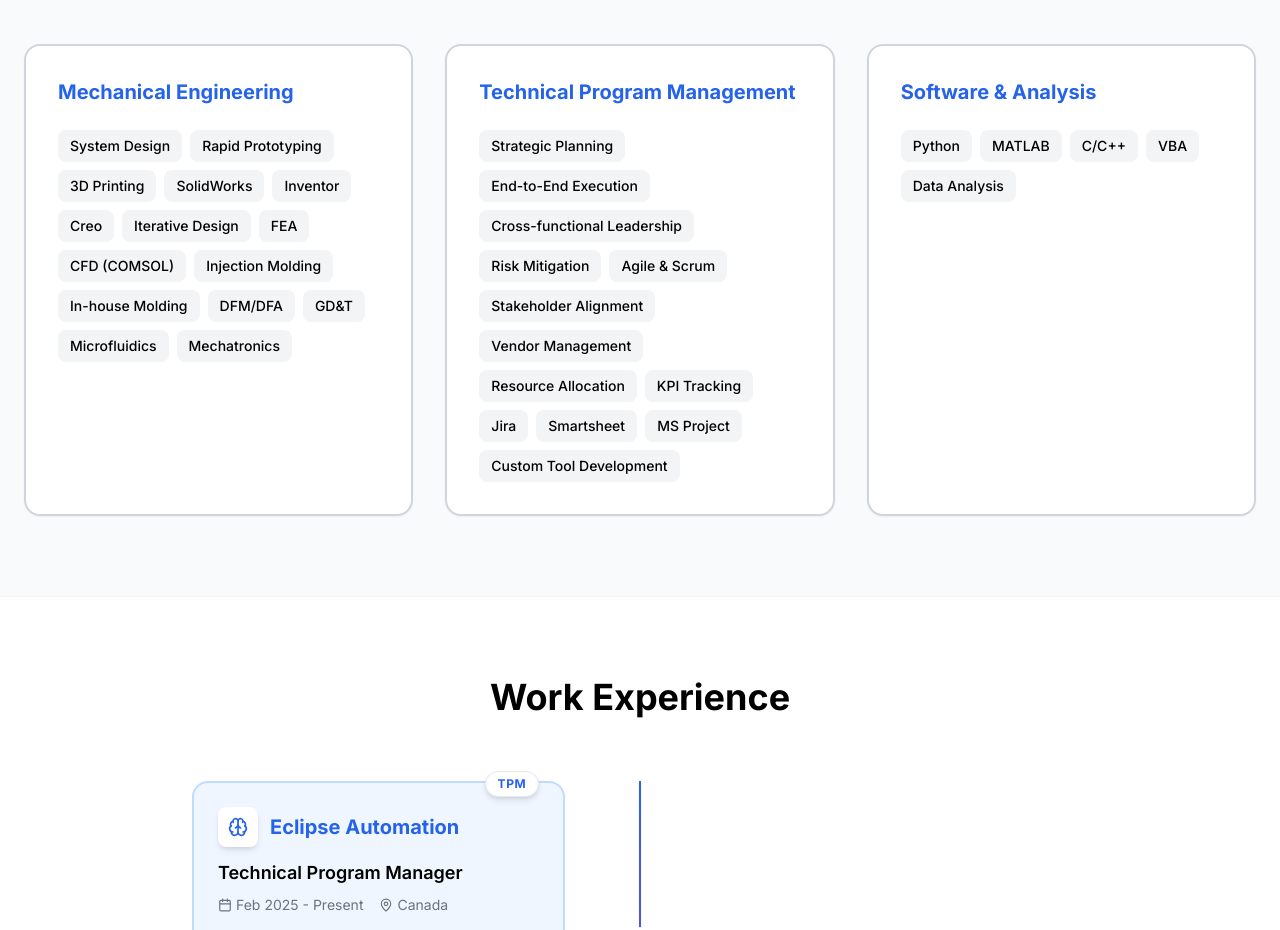
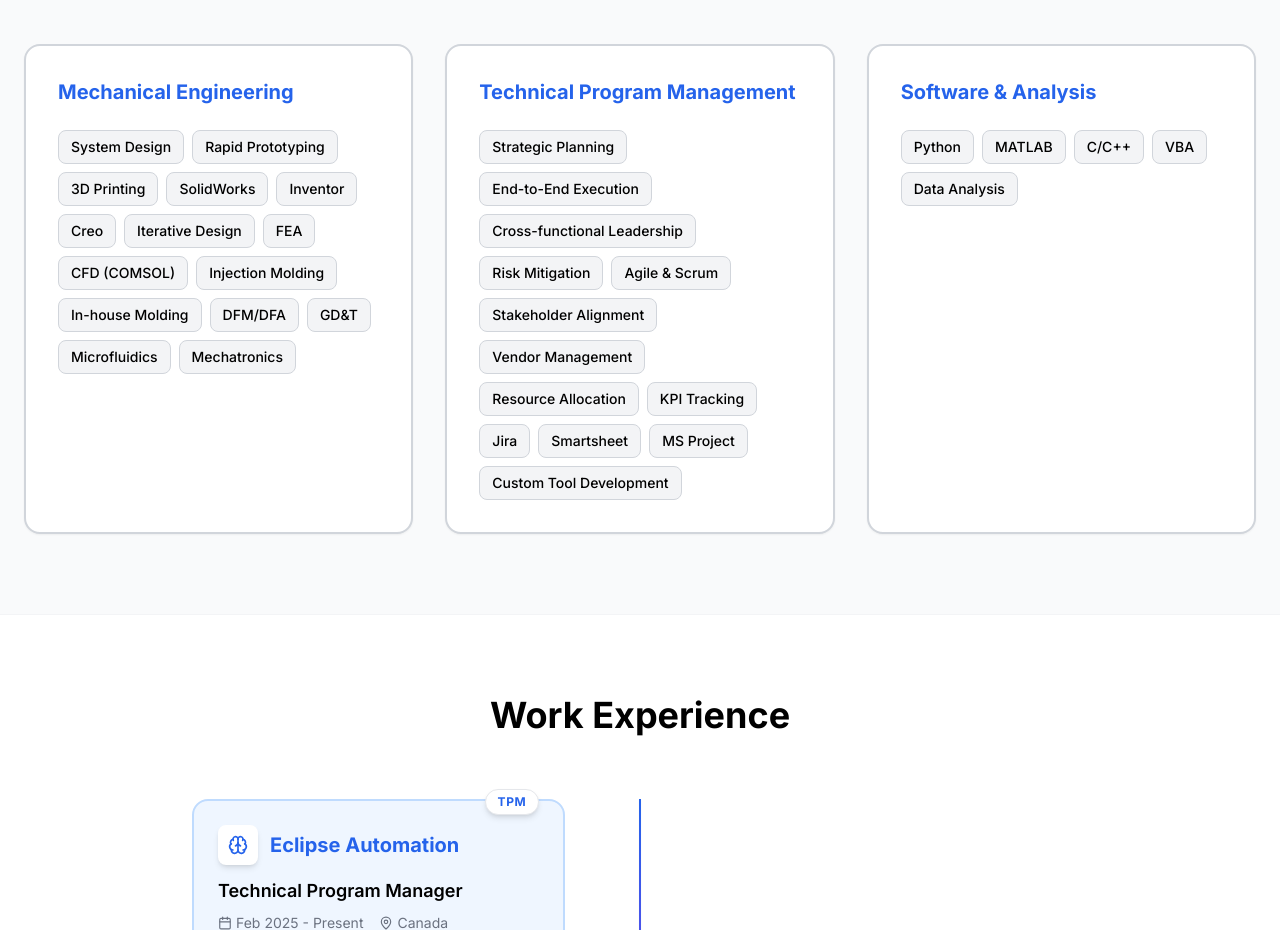
Before and after one commit to jackychen-dev/portfolio, a Next.js app: page / in a window 1280 px wide. Shown: the part 1020-1950 px from the top of the page. Built offline with nearby package versions, Linux system fonts and the light colour scheme.

Commit message:
Add borders to technical skill badges for more pronounced outlines

```diff
--- a/components/About.tsx
+++ b/components/About.tsx
@@ -46,7 +46,7 @@ export default function About() {
               <h3 className="text-xl font-bold mb-6 text-blue-600">{category.title}</h3>
               <div className="flex flex-wrap gap-2">
                 {category.skills.map((skill) => (
-                  <span key={skill} className="px-3 py-1.5 bg-gray-100 dark:bg-neutral-800 rounded-lg text-sm font-medium hover:bg-blue-50 dark:hover:bg-blue-900/20 hover:text-blue-700 dark:hover:text-blue-300 transition-all duration-200 cursor-default">
+                  <span key={skill} className="px-3 py-1.5 bg-gray-100 dark:bg-neutral-800 border border-gray-300 dark:border-neutral-600 rounded-lg text-sm font-medium hover:bg-blue-50 dark:hover:bg-blue-900/20 hover:text-blue-700 dark:hover:text-blue-300 hover:border-blue-300 dark:hover:border-blue-700 transition-all duration-200 cursor-default">
                     {skill}
                   </span>
                 ))}
```
